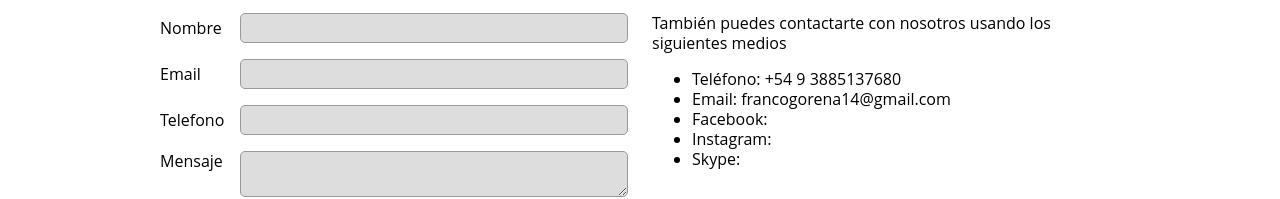
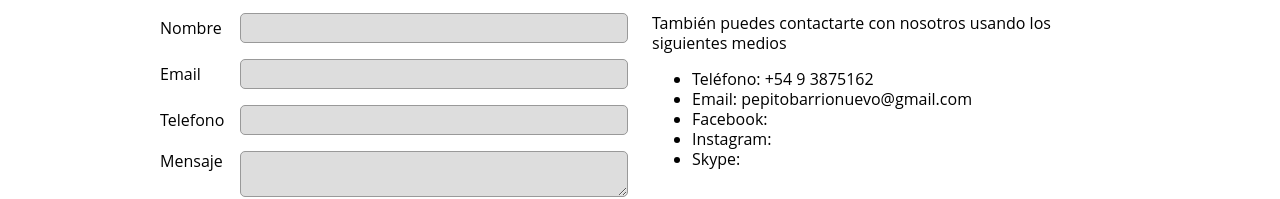
Before and after one commit to FrancoGorena/react-primerosPasos, a React (Create React App) app in the folder primer-react/: page /Contactos in a window 1280 px wide. Shown: the part 247-446 px from the top of the page. Built offline with nearby package versions, Linux system fonts and the light colour scheme.

Commit message:
¨conc¨

```diff
--- a/primer-react/src/pages/ContactosPage.js
+++ b/primer-react/src/pages/ContactosPage.js
@@ -32,8 +32,8 @@ const ContactosPage = (props) => {
                 <p>También puedes contactarte con nosotros usando los siguientes
                     medios</p>
                     <ul>
-                        <li>Teléfono: +54 9 3885137680</li>
-                        <li>Email: francogorena14@gmail.com</li>
+                        <li>Teléfono: +54 9 3875162</li>
+                        <li>Email: pepitobarrionuevo@gmail.com</li>
                         <li>Facebook:</li>
                         <li>Instagram:</li>
                         <li>Skype:</li>
```
